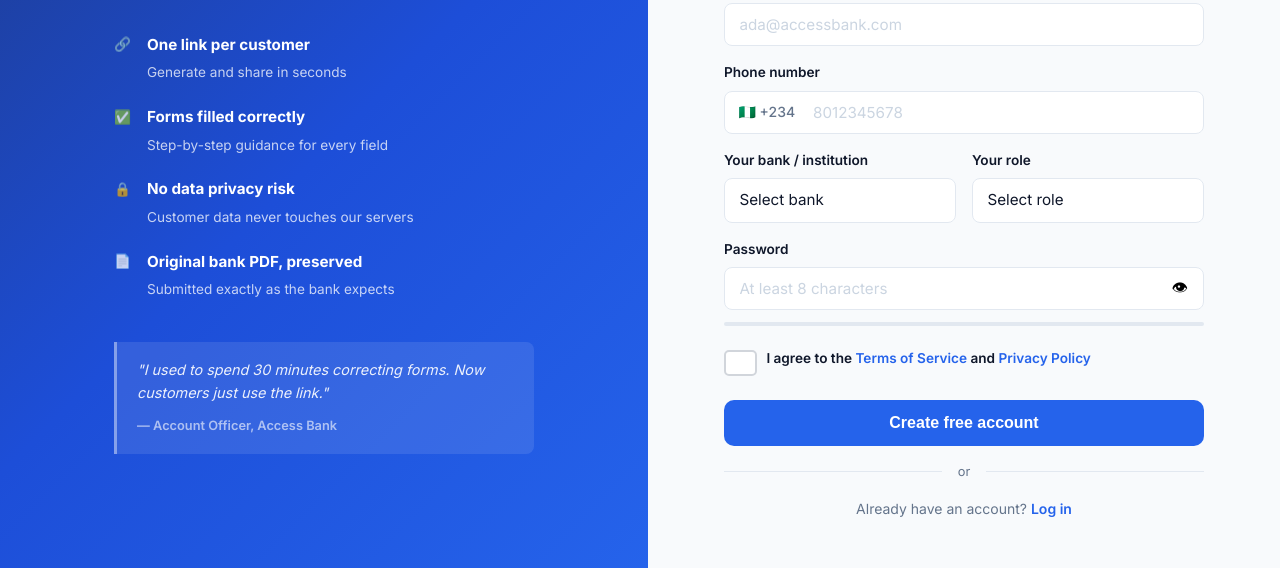
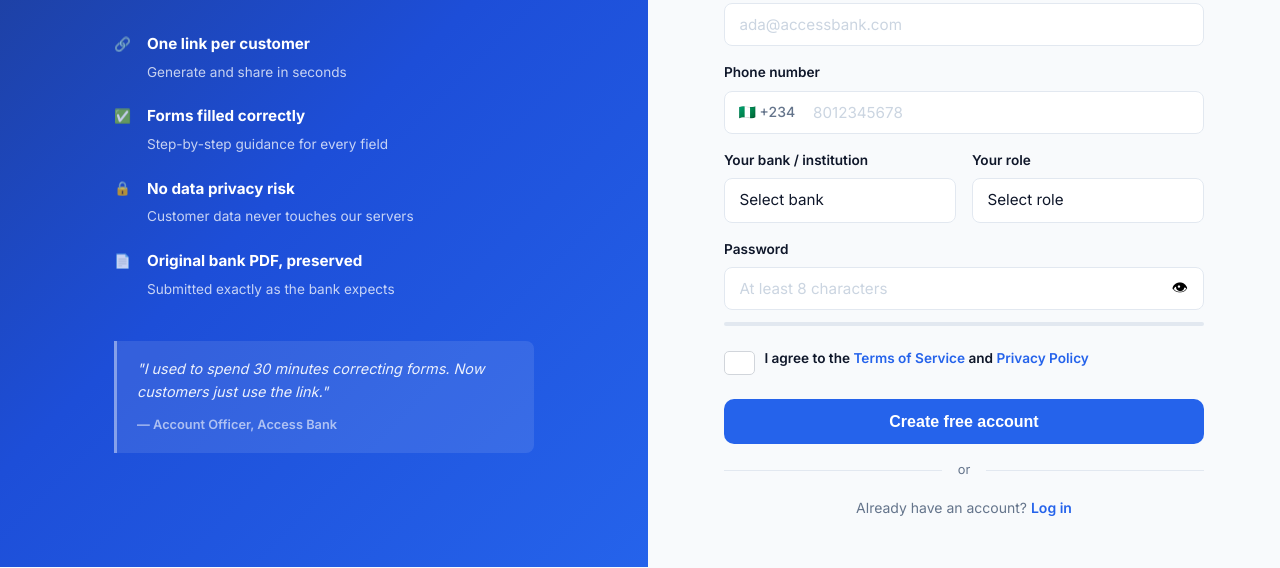
Before and after one commit to PaulEkwem/formpilot, a plain HTML site: page signup.html in a window 1280 px wide. Shown: the part 333-901 px from the top of the page. Drawn offline with nearby package versions, Linux system fonts and the light colour scheme.

Commit message:
Refine checkbox — tighter tick, thinner border, hover state

```diff
--- a/assets/css/landing.css
+++ b/assets/css/landing.css
@@ -672,17 +672,20 @@ img { display: block; max-width: 100%; }
 .checkbox-label input[type="checkbox"] {
   appearance: none;
   -webkit-appearance: none;
-  width: 20px;
-  height: 20px;
-  min-width: 20px;
-  border: 2px solid #d1d5db;
+  width: 18px;
+  height: 18px;
+  min-width: 18px;
+  border: 1.5px solid #d1d5db;
   border-radius: 5px;
   background: #fff;
   cursor: pointer;
   flex-shrink: 0;
-  margin-top: .1rem;
+  margin-top: .15rem;
   position: relative;
-  transition: background .15s, border-color .15s;
+  transition: background .15s, border-color .15s, box-shadow .15s;
+}
+.checkbox-label input[type="checkbox"]:hover {
+  border-color: var(--primary);
 }
 .checkbox-label input[type="checkbox"]:checked {
   background: var(--primary);
@@ -691,11 +694,11 @@ img { display: block; max-width: 100%; }
 .checkbox-label input[type="checkbox"]:checked::after {
   content: '';
   position: absolute;
-  left: 4px;
-  top: 1px;
-  width: 7px;
-  height: 11px;
-  border: 2.5px solid #fff;
+  left: 5px;
+  top: 2px;
+  width: 5px;
+  height: 9px;
+  border: 2px solid #fff;
   border-top: none;
   border-left: none;
   transform: rotate(45deg);
```
